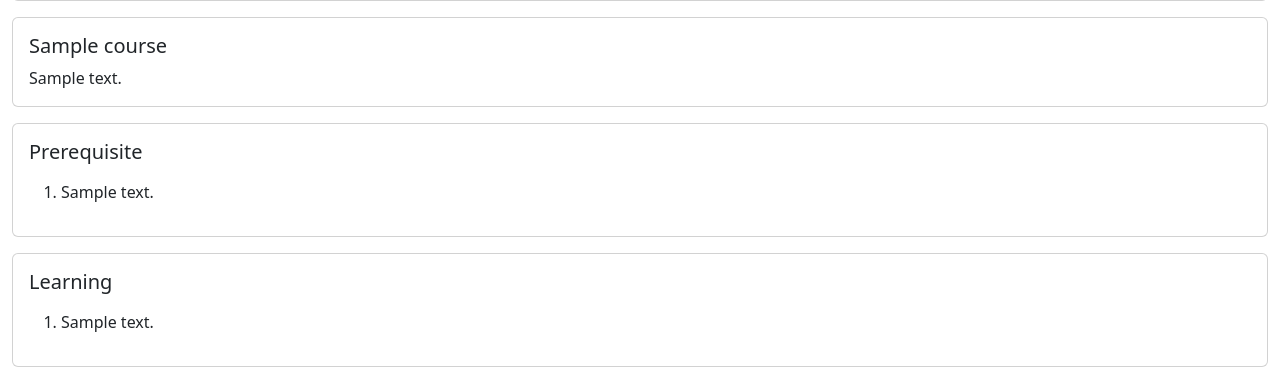
After one commit to MdAshiqurRahmanZayed/KnowledgeKernel, a Django app: a page that uses templates/base.html in a window 1280 px wide. The commit adds this page. Shown: the part 623-990 px from the top of the page. Run offline with Django 4.2, Linux system fonts and the light colour scheme; tables that the repository leaves empty hold one stand-in row (values such as "Sample post").

Commit message:
Video show

```diff
--- a/courses/admin.py
+++ b/courses/admin.py
@@ -9,6 +9,7 @@ class TagAdmin(admin.TabularInline):
 
 class VideoAdmin(admin.TabularInline):
     model = Video
+    extra = 0
     list_display = ("is_preview")
 
 class LearningAdmin(admin.TabularInline):
--- a/courses/models.py
+++ b/courses/models.py
@@ -3,7 +3,7 @@ from django.utils.text import slugify
 # from taggit.managers import TaggableManager# Create your models here.
 
 class Course(models.Model):
-    name = models.CharField(max_length = 50 , null = False)
+    name = models.CharField(max_length = 50 , null = False,unique = True)
     slug = models.CharField(max_length = 50 , null = False , unique = True)
     description = models.CharField(max_length = 500 , null = True)
     price = models.IntegerField(null=False)
@@ -21,6 +21,8 @@ class Course(models.Model):
          if self.slug:
               self.slug = slugify(self.name)
          return super().save(*args, **kwargs)
+
+
 class CourseProperty(models.Model):
     description  = models.CharField(max_length = 100 , null = False)
     course = models.ForeignKey(Course , null = False , on_delete=models.CASCADE)
@@ -46,7 +48,7 @@ class Video(models.Model):
     title  = models.CharField(max_length = 100 , null = False)
     video_description = models.CharField(max_length = 500 , null = True)
     course = models.ForeignKey(Course , null = False , on_delete=models.CASCADE)
-    serial_number = models.IntegerField(null=False)
+    serial_number = models.IntegerField(null=False,unique=True)
     video_id = models.CharField(max_length = 100 , null = False)
     is_preview = models.BooleanField(default = False)
 
--- a/courses/urls.py
+++ b/courses/urls.py
@@ -1,5 +1,6 @@
 from django.urls import path
-from .views import homepage
+from .views import homepage,courseDetail
 urlpatterns = [
-     path('',homepage,name="home")
+     path('',homepage,name="home"),
+     path('course/<slug:slug>/',courseDetail,name="courseDetail"),
 ]
--- a/courses/views.py
+++ b/courses/views.py
@@ -1,12 +1,37 @@
 from django.shortcuts import render,redirect
 from django.http import HttpResponse
-from .models import Course
+from .models import Course,Video,Tag,Prerequisite,Learning
 # Create your views here.
 
 def homepage(request):
-     courses = Course.objects.all()
-
+     courses = Course.objects.filter(active=True)
      context = {
           "courses":courses
      }
      return render(request,"home.html",context)
+
+
+def courseDetail(request,slug):
+     course = Course.objects.get(slug = slug )
+     videos = Video.objects.filter(course__slug = slug).order_by("serial_number")
+     tags = Tag.objects.filter(course__slug = slug)
+     prerequisites = Prerequisite.objects.filter(course__slug = slug)
+     learnings = Learning.objects.filter(course__slug = slug)
+
+     #serial number
+     serial_number = request.GET.get('lecture')
+     if serial_number is None:
+          serial_number = 1
+     video_youtube = Video.objects.get(serial_number = serial_number,course = course)
+
+
+
+     context = {
+          'course':course,
+          'videos':videos,
+          'tags':tags,
+          'prerequisites':prerequisites,
+          'learnings':learnings,
+          'video_youtube':video_youtube,
+     }
+     return render(request,'course/course_detail.html',context)
--- /dev/null
+++ b/static/css/styles.css
@@ -0,0 +1,4 @@
+a {
+   text-decoration: none;
+
+}
--- /dev/null
+++ b/static/js/main.js
@@ -0,0 +1,25 @@
+/* player */
+
+var player;
+var video_list
+document.onreadystatechange = function () {
+     console.log(document.readyState);
+     if (document.readyState == 'interactive') {
+          player = document.getElementById("player")
+          video_list = document.getElementById("video_list")
+
+          maintainRatio()
+     }
+}
+
+function maintainRatio() {
+     var w = player.clientWidth
+     var h = (w * 9) / 16
+     console.log({
+          w,
+          h
+     });
+     player.height = h
+     video_list.style.maxHeight = h + "px"
+}
+window.onresize = maintainRatio
--- a/static/styles.css
+++ /dev/null
@@ -1,4 +0,0 @@
-a{
-     text-decoration: none;
-
-}
--- a/templates/base.html
+++ b/templates/base.html
@@ -7,7 +7,7 @@
      <meta http-equiv="X-UA-Compatible" content="IE=edge">
      <meta name="viewport" content="width=device-width, initial-scale=1.0">
          <link href="https://cdn.jsdelivr.net/npm/bootstrap@5.2.3/dist/css/bootstrap.min.css" rel="stylesheet" integrity="sha384-rbsA2VBKQhggwzxH7pPCaAqO46MgnOM80zW1RWuH61DGLwZJEdK2Kadq2F9CUG65" crossorigin="anonymous">
-     <link rel="stylesheet" href="{% static 'styles.css' %}">
+     <link rel="stylesheet" href="{% static 'css/styles.css' %}">
      <title>
 
           {% block title %}
@@ -30,7 +30,7 @@
 <script src="https://cdn.jsdelivr.net/npm/@popperjs/core@2.11.6/dist/umd/popper.min.js" integrity="sha384-oBqDVmMz9ATKxIep9tiCxS/Z9fNfEXiDAYTujMAeBAsjFuCZSmKbSSUnQlmh/jp3" crossorigin="anonymous"></script>
 <script src="https://cdn.jsdelivr.net/npm/bootstrap@5.2.3/dist/js/bootstrap.min.js" integrity="sha384-cuYeSxntonz0PPNlHhBs68uyIAVpIIOZZ5JqeqvYYIcEL727kskC66kF92t6Xl2V" crossorigin="anonymous"></script>
 
-
+<script src="{% static 'js/main.js' %}"></script>
 
 </body>
 
--- /dev/null
+++ b/templates/course/course_detail.html
@@ -0,0 +1,108 @@
+{% extends 'base.html' %}
+{% load course_custom_tags %}
+
+{% block title %}
+{{course.name}}
+{% endblock title %}
+
+{% block content %}
+<div class="container-fluid mt-3">
+     {% comment %} <div hidden>
+
+          <h1>{{course.name}}</h1>
+          <h1>{{course.description}}</h1>
+          <h1>{{course.price}}</h1>
+          <h1>{{course.discount}}</h1>
+          <h1>{{course.date}}</h1>
+          <h1>{{course.video_set.all}}</h1>
+          <h1>{{video}}</h1>
+          <h1>{{tags}}</h1>
+          <h1>{{prerequisites}}</h1>
+          <h1>{{learnings}}</h1>
+     </div> {% endcomment %}
+
+     <div class="card p-3">
+          {% comment %} course video and content {% endcomment %}
+          <div class="row">
+               <div class="col-9">
+                    <!-- youtube player -->
+                    <div class="col">
+                         <div class="mx-auto">
+                              <iframe id='player' class="mx-auto" width="100%" height="315"
+                                   src="https://www.youtube.com/embed/{{video_youtube.video_id}}" frameborder="0"
+                                   allow="accelerometer; autoplay; clipboard-write; encrypted-media; gyroscope; picture-in-picture"
+                                   allowfullscreen>
+                              </iframe>
+                         </div>
+                    </div>
+
+               </div>
+               <!-- Lecture List -->
+               <div class="col-3">
+                    <ul id='video_list' class="list-group overflow-scroll">
+                         {% for  video in videos %}
+                         <a
+                          href="?lecture={{video.serial_number}}">
+                              <li class="list-group-item {% if video == video_youtube %} active {% endif %} "
+                                   aria-current="true">
+                                   {{video.serial_number}}.{{video.title}}
+                              </li>
+
+                         </a>
+                         {% endfor %}
+
+
+                    </ul>
+
+
+               </div>
+          </div>
+     </div>
+     {% comment %} description {% endcomment %}
+     <div class="mt-3">
+          <div class="card">
+               <div class="card-body">
+                    <h5 class="card-title">{{course.name}}</h5>
+                    <p class="card-text">{{course.description}}</p>
+               </div>
+          </div>
+     </div>
+
+     {% comment %} Prerequisite {% endcomment %}
+     <div class="mt-3">
+          <div class="card">
+               <div class="card-body">
+                    <h5 class="card-title">Prerequisite</h5>
+                    <p class="card-text">
+                         <ol>
+
+                              {% for item in prerequisites %}
+                              <li>{{item.description}}</li>
+                              {% endfor %}
+
+                         </ol>
+                    </p>
+               </div>
+          </div>
+     </div>
+     {% comment %} Learning {% endcomment %}
+     <div class="mt-3">
+          <div class="card">
+               <div class="card-body">
+                    <h5 class="card-title">Learning</h5>
+                    <p class="card-text">
+                         <ol>
+
+                              {% for item in learnings %}
+                              <li>{{item.description}}</li>
+                              {% endfor %}
+
+                         </ol>
+                    </p>
+               </div>
+          </div>
+     </div>
+
+
+</div>
+{% endblock %}
--- a/templates/home.html
+++ b/templates/home.html
@@ -5,7 +5,7 @@
      <div class="row mt-5">
           {% for course in courses %}
 
-          <div class="col mx-auto">
+          <div class="col mx-auto mb-3">
                <div class="card mx-auto" style="width: 18rem;">
                     <img src="{{course.thumbnail.url}}" class="card-img-top"
                          alt="...">
@@ -35,7 +35,7 @@
                                    <a class="btn btn-primary btn-block" href="">Enroll Now</a>
                               </div>
                               <div class="col">
-                                   <a class="btn btn-info btn-block" href="">Show More</a>
+                                   <a class="btn btn-info btn-block" href="{% url 'courseDetail' course.slug %}">Show More</a>
                               </div>
                          </div>
 
--- a/templates/includes/navbar.html
+++ b/templates/includes/navbar.html
@@ -9,7 +9,7 @@
           <div class="collapse navbar-collapse" id="navbarSupportedContent">
                <ul class="navbar-nav me-auto mb-2 mb-lg-0 ">
                     <li class="nav-item ">
-                         <a class="nav-link active" aria-current="page" href="#">Home</a>
+                         <a class="nav-link active" aria-current="page" href="{% url 'home' %}">Home</a>
                     </li>
                     <li class="nav-item">
                          <a class="nav-link" href="#">Link</a>
```
